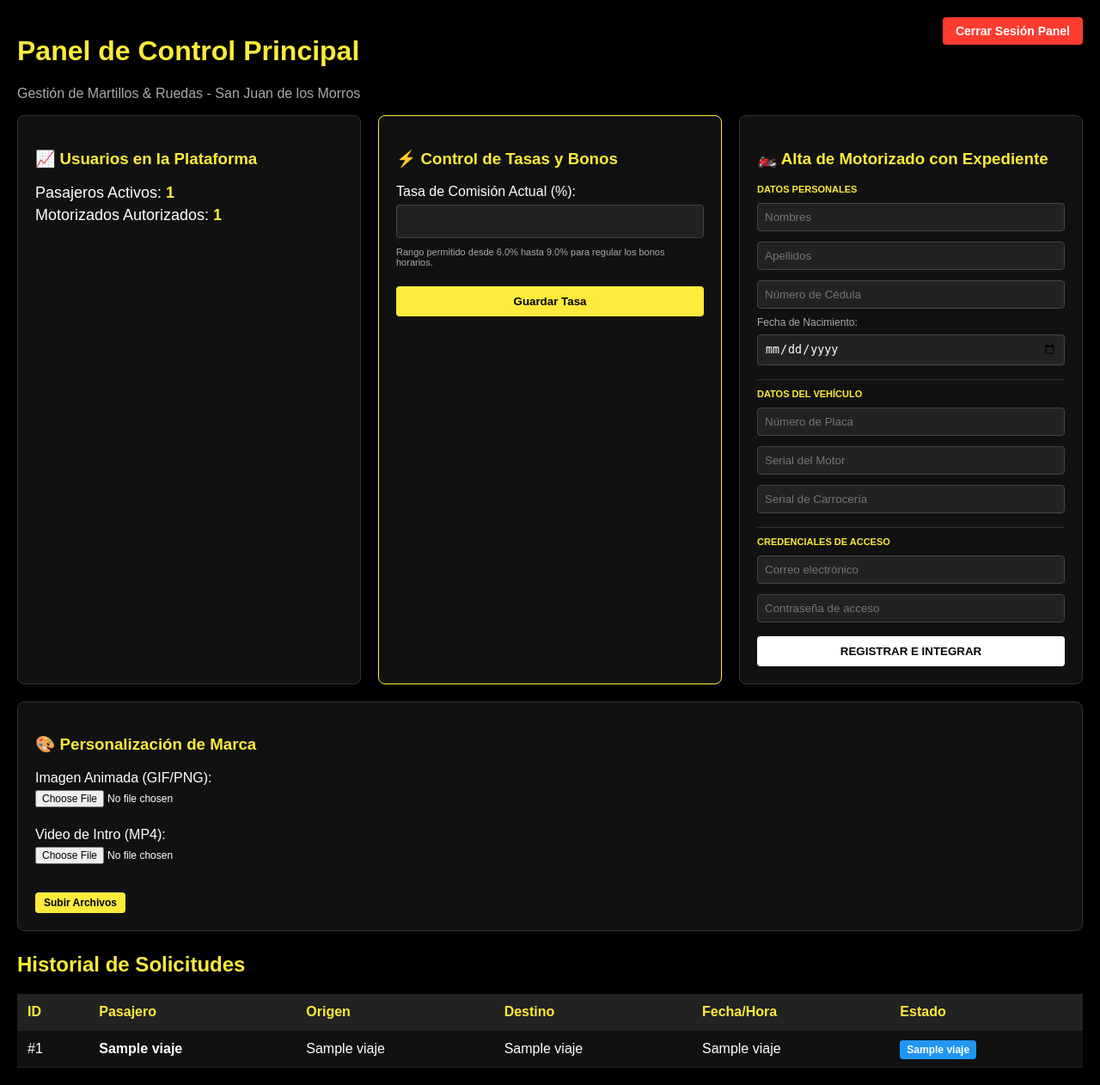
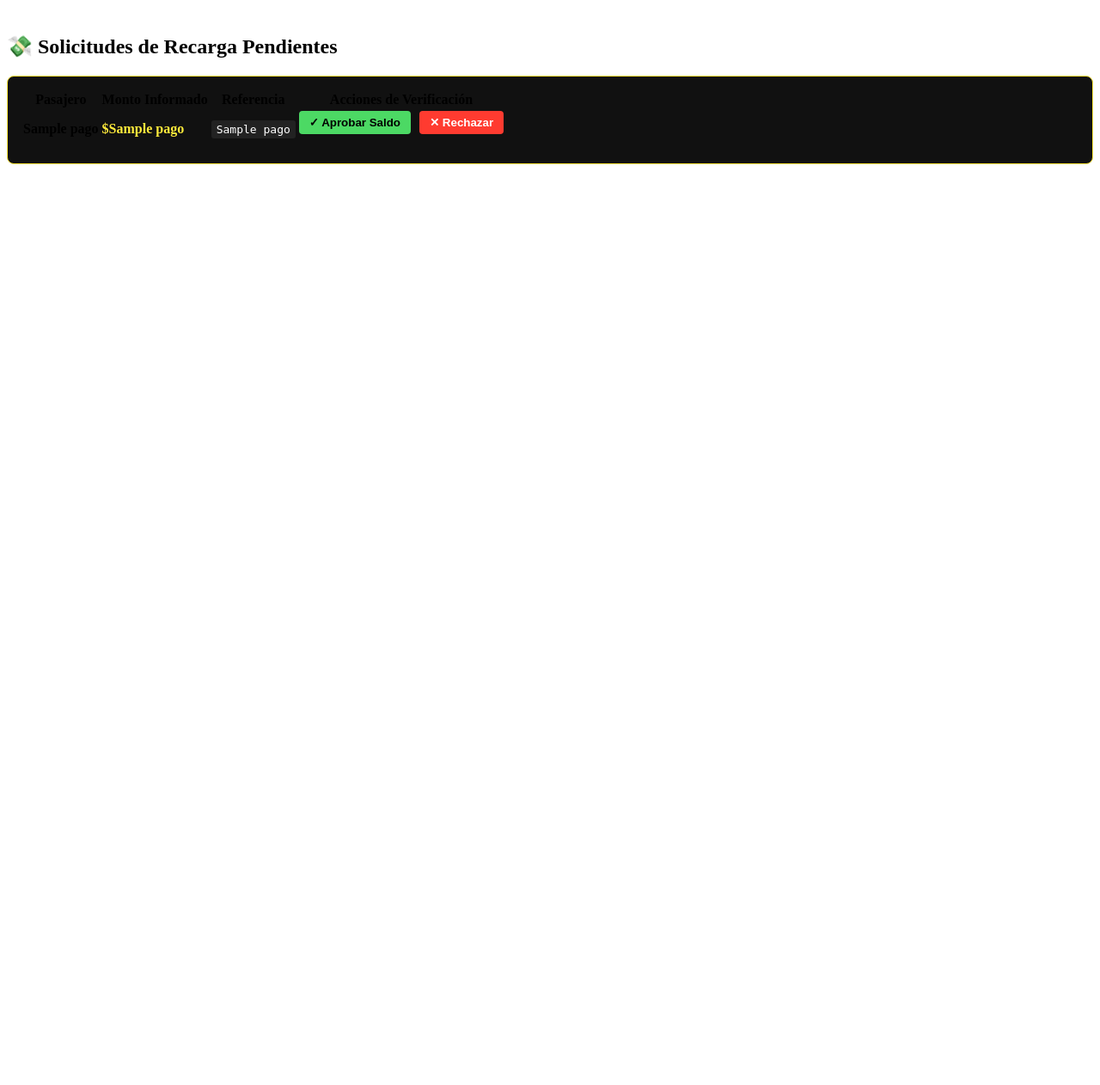
Before and after one commit to martillosiruedasprint-cell/martillos_web, a Python web app: template templates/admin_historial.html in a window 1280 px wide. Shown: the whole page at 86% size. After the commit the page ends 191 px from the top, so only its background shows below. Run offline with Jinja, Linux system fonts and the light colour scheme; the template is opened without the code that fills it: most values are stand-ins (such as "Sample title", 1, 10 or a date in 2020).

Commit message:
admin_historial.html

```diff
--- a/templates/admin_historial.html
+++ b/templates/admin_historial.html
@@ -1,129 +1,37 @@
-<!DOCTYPE html>
-<html lang="es">
-<head>
-    <meta charset="UTF-8">
-    <meta name="viewport" content="width=device-width, initial-scale=1.0">
-    <title>Panel de Administración | Martillos & Ruedas</title>
-    <style>
-        body { background:#000; color:#fff; font-family:sans-serif; padding:20px; margin:0; }
-        h1, h2, h3 { color: #ffeb3b; }
-        .grid-admin { display: flex; flex-wrap: wrap; gap: 20px; margin-bottom: 25px; }
-        .card { background: #111; padding: 20px; border: 1px solid #333; border-radius: 8px; flex: 1; min-width: 280px; }
-        .input-text { width: 100%; padding: 8px; margin: 6px 0; background: #222; border: 1px solid #444; color: #fff; border-radius: 4px; box-sizing: border-box; }
-        .btn-action { background: #ffeb3b; color: #000; font-weight: bold; border: none; padding: 10px 15px; cursor: pointer; border-radius: 4px; width: 100%; margin-top: 10px; }
-        table { width: 100%; border-collapse: collapse; margin-top: 15px; background: #111; }
-        th, td { padding: 12px; text-align: left; border-bottom: 1px solid #222; }
-        th { background: #222; color: #ffeb3b; }
-        .badge { padding: 4px 8px; border-radius: 4px; font-size: 12px; font-weight: bold; }
-        .badge-pendiente { background: #ff9800; color: #000; }
-        .badge-aceptado { background: #2196f3; color: #fff; }
-        .btn-logout { float: right; background: #ff3b30; color:#fff; text-decoration:none; padding:8px 15px; border-radius:4px; font-size:14px; font-weight:bold; }
-        .seccion-form { border-top: 1px solid #333; margin-top: 10px; padding-top: 10px; }
-        .titulito { font-size: 11px; color: #ffeb3b; text-transform: uppercase; font-weight: bold; margin-bottom: 4px; }
-    </style>
-</head>
-<body>
-
-    <a href="/logout" class="btn-logout">Cerrar Sesión Panel</a>
-    <h1>Panel de Control Principal</h1>
-    <p style="color:#aaa;">Gestión de Martillos & Ruedas - San Juan de los Morros</p>
-
-    <!-- BLOQUES SUPERIORES DE GESTIÓN -->
-    <div class="grid-admin">
-
-        <!-- Tarjeta 1: Monitoreo de Usuarios Registrados -->
-        <div class="card">
-            <h3>📈 Usuarios en la Plataforma</h3>
-            <p style="font-size:18px; margin: 5px 0;">Pasajeros Activos: <b style="color:#ffeb3b;">{{ total_pasajeros }}</b></p>
-            <p style="font-size:18px; margin: 5px 0;">Motorizados Autorizados: <b style="color:#ffeb3b;">{{ total_conductores }}</b></p>
-        </div>
-
-        <!-- Tarjeta 2: Configuración de Tasas y Bonos (6% - 9%) -->
-        <div class="card" style="border-color: #ffeb3b;">
-            <h3>⚡ Control de Tasas y Bonos</h3>
-            <form action="/admin/actualizar_tasa" method="POST">
-                <label>Tasa de Comisión Actual (%):</label>
-                <input type="number" name="tasa" step="0.1" min="6.0" max="9.0" value="{{ config.tasa }}" class="input-text" style="font-size:18px; font-weight:bold; text-align:center; color:#ffeb3b;">
-                <p style="font-size:11px; color:#aaa; margin:4px 0 12px 0;">Rango permitido desde 6.0% hasta 9.0% para regular los bonos horarios.</p>
-                <button type="submit" class="btn-action">Guardar Tasa</button>
-            </form>
-        </div>
-
-        <!-- Tarjeta 3: Alta Completa de Motorizados -->
-        <div class="card" style="min-width: 320px;">
-            <h3>🏍️ Alta de Motorizado con Expediente</h3>
-            <form action="/admin/crear_conductor" method="POST">
-
-                <div class="titulito">Datos Personales</div>
-                <input type="text" name="nombre" placeholder="Nombres" required class="input-text">
-                <input type="text" name="apellido" placeholder="Apellidos" required class="input-text">
-                <input type="text" name="cedula" placeholder="Número de Cédula" required class="input-text">
-                <span style="font-size:12px; color:#aaa;">Fecha de Nacimiento:</span>
-                <input type="date" name="fecha_nacimiento" required class="input-text">
-
-                <div class="seccion-form">
-                    <div class="titulito">Datos del Vehículo</div>
-                    <input type="text" name="placa" placeholder="Número de Placa" required class="input-text">
-                    <input type="text" name="serial_motor" placeholder="Serial del Motor" required class="input-text">
-                    <input type="text" name="serial_carroceria" placeholder="Serial de Carrocería" required class="input-text">
-                </div>
-
-                <div class="seccion-form">
-                    <div class="titulito">Credenciales de Acceso</div>
-                    <input type="email" name="email" placeholder="Correo electrónico" required class="input-text">
-                    <input type="password" name="password" placeholder="Contraseña de acceso" required class="input-text">
-                </div>
-
-                <button type="submit" class="btn-action" style="background:#fff; color:#000;">REGISTRAR E INTEGRAR</button>
-            </form>
-        </div>
-
-        <!-- Tarjeta 4: Subir Personalización Multimedia -->
-        <div class="card">
-            <h3>🎨 Personalización de Marca</h3>
-            <form action="/admin/subir_multimedia" method="post" enctype="multipart/form-data">
-                Imagen Animada (GIF/PNG):<br>
-                <input type="file" name="imagen" accept="image/*" style="margin:5px 0; font-size:12px;"><br><br>
-                Video de Intro (MP4):<br>
-                <input type="file" name="video" accept="video/mp4" style="margin:5px 0; font-size:12px;"><br><br>
-                <button type="submit" class="btn-action" style="padding:5px 10px; font-size:12px; width:auto;">Subir Archivos</button>
-            </form>
-        </div>
-
-    </div>
-
-    <!-- TABLA DE MONITOREO EN TIEMPO REAL -->
-    <h2>Historial de Solicitudes</h2>
-    <table>
+<!-- SECCIÓN NUEVA: VALIDACIÓN DE PAGO MÓVIL EN TIEMPO REAL -->
+    <h2 style="margin-top:40px;">💸 Solicitudes de Recarga Pendientes</h2>
+    {% if pagos_pendientes %}
+    <div style="background: #111; border: 1px solid #ffeb3b; padding: 15px; border-radius: 8px; margin-bottom: 30px;">
+        <table style="margin-top: 0;">
             <thead>
                 <tr>
-                <th>ID</th>
                     <th>Pasajero</th>
-                <th>Origen</th>
-                <th>Destino</th>
-                <th>Fecha/Hora</th>
-                <th>Estado</th>
+                    <th>Monto Informado</th>
+                    <th>Referencia</th>
+                    <th>Acciones de Verificación</th>
                 </tr>
             </thead>
             <tbody>
-            {% for viaje in viajes %}
+                {% for pago in pagos_pendientes %}
                 <tr>
-                <td>#{{ viaje[0] }}</td>
-                <td><b>{{ viaje[1] }}</b></td>
-                <td>{{ viaje[2] }}</td>
-                <td>{{ viaje[3] }}</td>
-                <td>{{ viaje[4] }}</td>
+                    <td><b>{{ pago[1] }}</b></td>
+                    <td style="color:#ffeb3b; font-weight:bold;">${{ pago[2] }}</td>
+                    <td><code style="background:#222; padding:3px 6px; border-radius:3px; color:#fff;">{{ pago[3] }}</code></td>
                     <td>
-                    {% if viaje[5] == 'Pendiente' %}
-                        <span class="badge badge-pendiente">Buscando...</span>
-                    {% else %}
-                        <span class="badge badge-aceptado">{{ viaje[5] }}</span>
-                    {% endif %}
+                        <div style="display:flex; gap:10px;">
+                            <form action="/admin/procesar_pago/{{ pago[0] }}/aprobar" method="POST">
+                                <button type="submit" style="background:#4cd964; border:none; color:#000; font-weight:bold; padding:6px 12px; border-radius:4px; cursor:pointer;">✓ Aprobar Saldo</button>
+                            </form>
+                            <form action="/admin/procesar_pago/{{ pago[0] }}/rechazar" method="POST">
+                                <button type="submit" style="background:#ff3b30; border:none; color:#fff; font-weight:bold; padding:6px 12px; border-radius:4px; cursor:pointer;">✕ Rechazar</button>
+                            </form>
+                        </div>
                     </td>
                 </tr>
                 {% endfor %}
             </tbody>
         </table>
-
-</body>
-</html>
+    </div>
+    {% else %}
+    <p style="color:#888; background:#111; padding:15px; border-radius:8px; border: 1px solid #222;">No hay solicitudes de recarga pendientes de validación bancaria en este momento.</p>
+    {% endif %}
```
Lines whose indentation alone changed are shown as unchanged.
